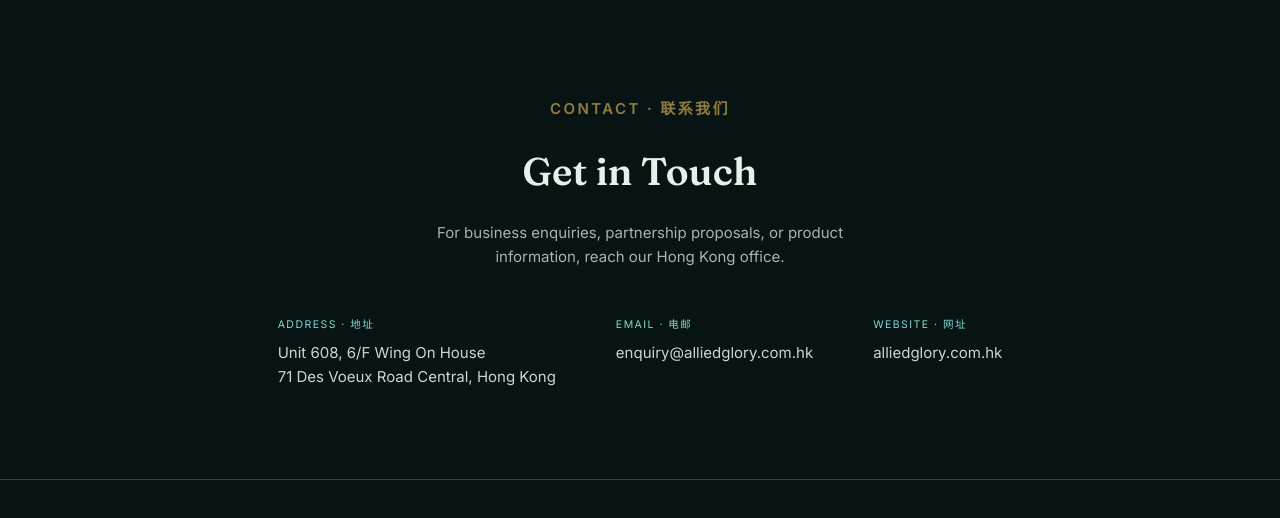
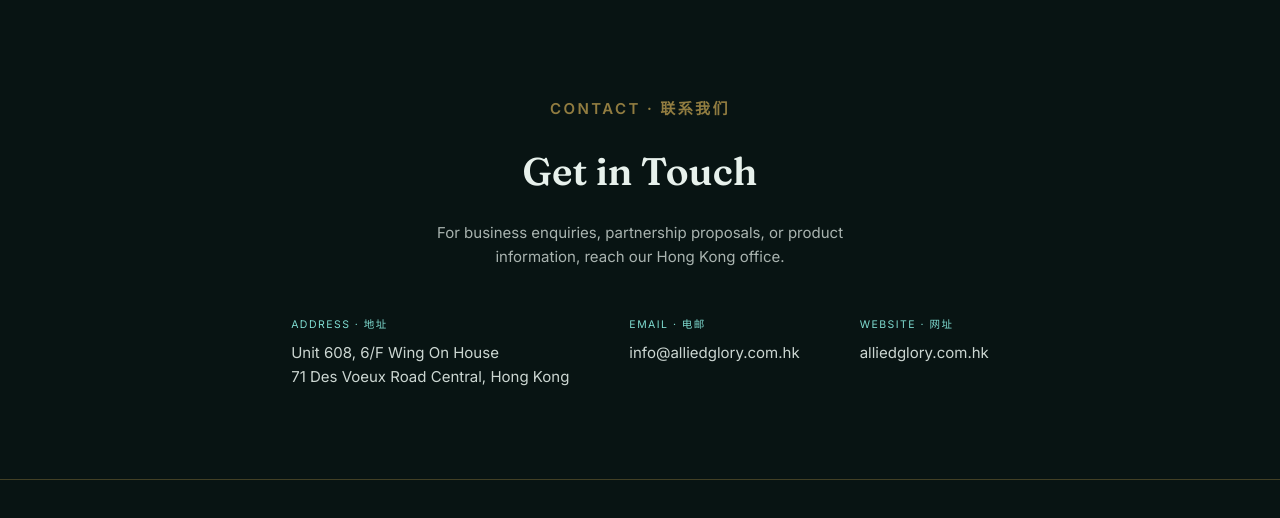
Before and after one commit to jaydenlee2001315-GreenOrigin/alliedglory-site, a plain HTML site: page index.html in a window 1280 px wide. Shown: the part 2363-2881 px from the top of the page. Drawn offline with Linux system fonts and the light colour scheme.

Commit message:
改邮箱

```diff
--- a/index.html
+++ b/index.html
@@ -227,7 +227,7 @@
       </div>
       <div class="cinfo">
         <div class="label">Email · 电邮</div>
-        <div class="val">enquiry@alliedglory.com.hk</div>
+        <div class="val">info@alliedglory.com.hk</div>
       </div>
       <div class="cinfo">
         <div class="label">Website · 网址</div>
```
